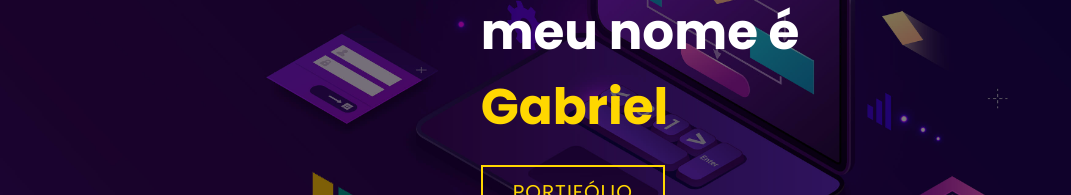
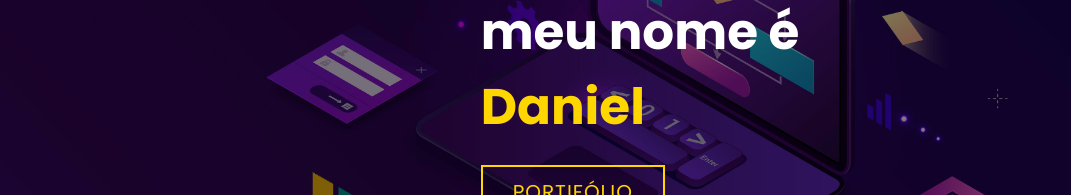
Before and after one commit to danielrochamacias/daniel1, a plain HTML site: page index.html in a window 1280 px wide. Shown: the part 331-526 px from the top of the page, without its empty margins (0-1071 px from the left). Drawn offline with Linux system fonts and the light colour scheme.

Commit message:
updated name

```diff
--- a/index.html
+++ b/index.html
@@ -14,7 +14,7 @@
             <div>
                 <h1>Olá,<span></span></h1>
                 <h1>meu nome é<span></span></h1>
-                <h1>Gabriel<span></span></h1>
+                <h1>Daniel<span></span></h1>
                 <a href="#portfolio" type="button" class="cta">Portifólio</a>
             </div>
         </div>
```
